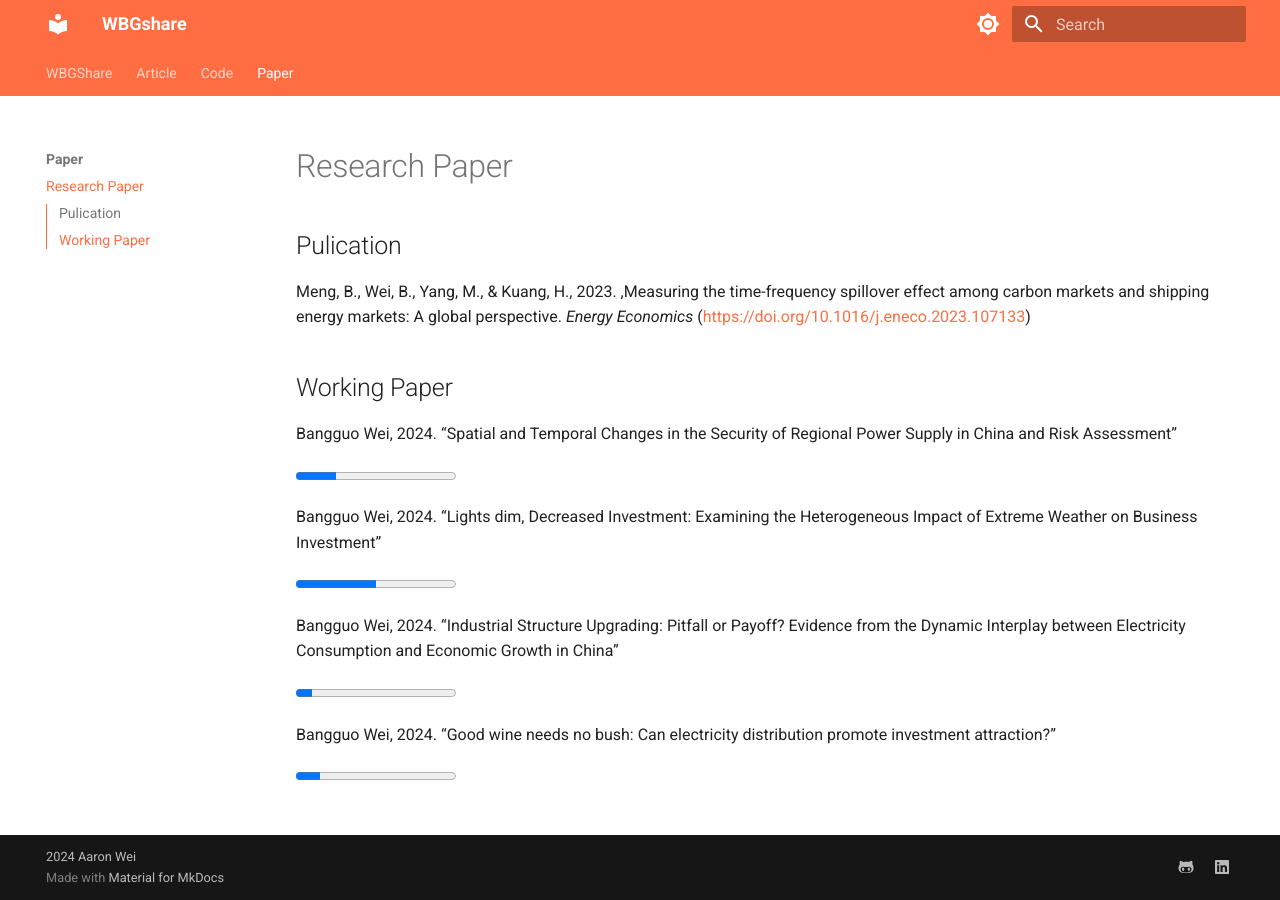
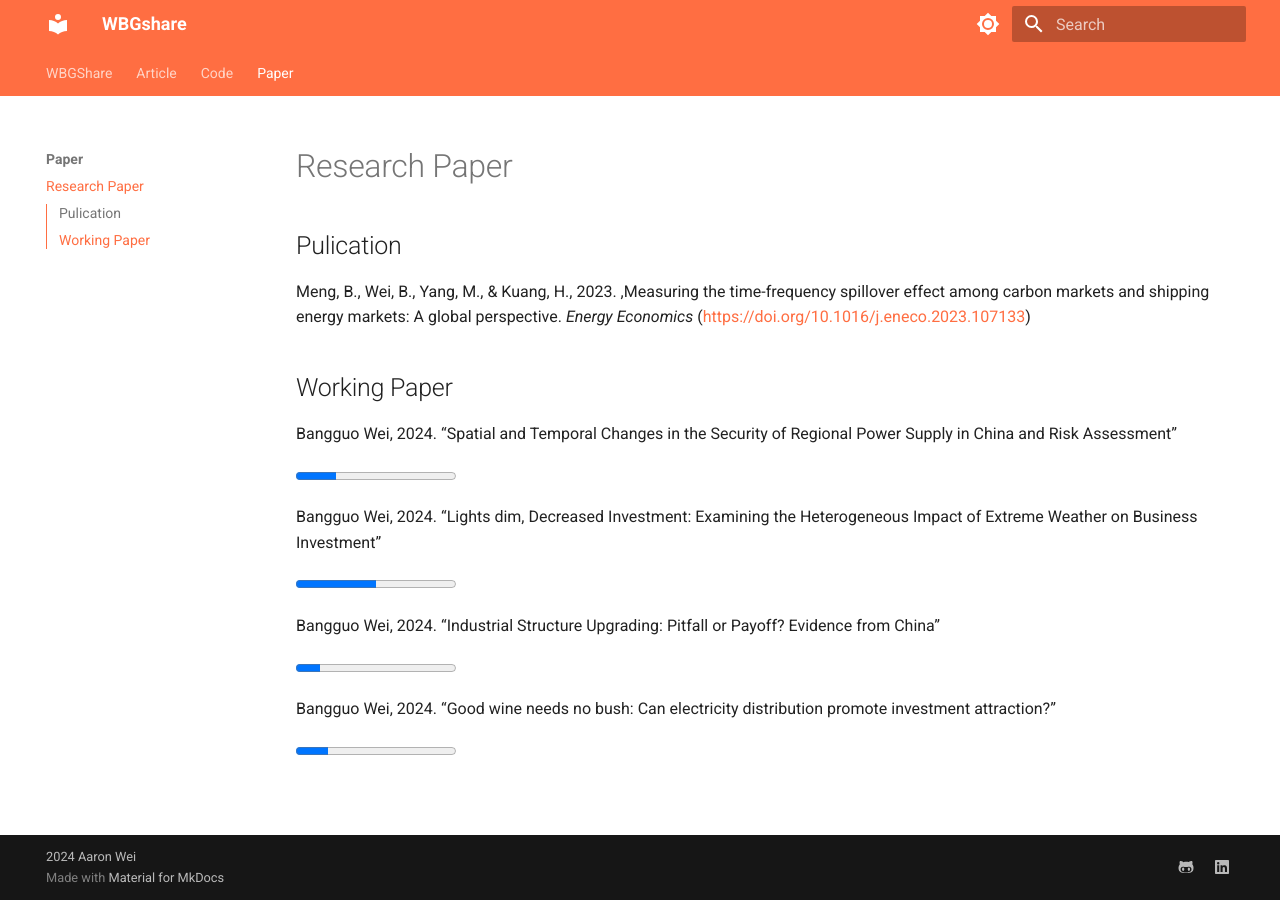
Before and after one commit to WBGZDTSL/WBGShare, an MkDocs documentation site: the page built from docs/Paper/Paper.md, in a window 1280 px wide. Built offline with MkDocs 1.6.1 and Material for MkDocs 9.7.7, drawn with Linux system fonts in a browser that asks for light colours.

```diff
--- a/docs/Paper/Paper.md
+++ b/docs/Paper/Paper.md
@@ -8,7 +8,7 @@
 <progress value="25" max="100">50%</progress>
 <p>Bangguo Wei, 2024. “Lights dim, Decreased Investment: Examining the Heterogeneous Impact of Extreme Weather on Business Investment”</p>
 <progress value="50" max="100">50%</progress>
-<p>Bangguo Wei, 2024. “Industrial Structure Upgrading: Pitfall or Payoff? Evidence from the Dynamic Interplay between Electricity Consumption and Economic Growth in China”</p>
-<progress value="10" max="100">50%</progress>
+<p>Bangguo Wei, 2024. “Industrial Structure Upgrading: Pitfall or Payoff? Evidence from China”</p>
+<progress value="15" max="100">50%</progress>
 <p>Bangguo Wei, 2024. “Good wine needs no bush: Can electricity distribution promote investment attraction?”</p>
-<progress value="15" max="100">50%</progress>
+<progress value="20" max="100">50%</progress>
```
